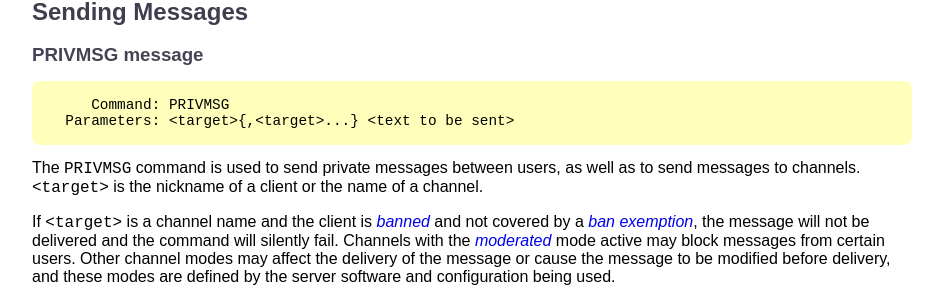
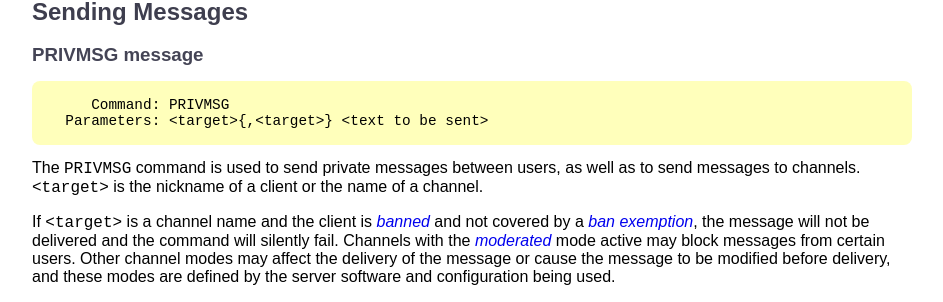
Before and after one commit to ircdocs/modern-irc, a Jekyll site: the page built from index.md, in a window 1280 px wide and 1400 px high, scrolled down 24834 px. Shown: the part 163-465 px from the top of the window, without its empty margins (168-1111 px from the left). Built offline with Jekyll 4.4.1, drawn with Linux system fonts in a browser that asks for light colours; some of the changed text lies outside the part shown.

Commit message:
Unify method of indicating repeating parts

```diff
--- a/index.md
+++ b/index.md
@@ -1000,7 +1000,7 @@ Message Examples:
 ### PRIVMSG message
 
          Command: PRIVMSG
-      Parameters: <target>{,<target>...} <text to be sent>
+      Parameters: <target>{,<target>} <text to be sent>
 
 The `PRIVMSG` command is used to send private messages between users, as well as to send messages to channels. `<target>` is the nickname of a client or the name of a channel.
 
@@ -1047,7 +1047,7 @@ Message Examples:
 ### NOTICE message
 
          Command: NOTICE
-      Parameters: <target>{,<target>...} <text to be sent>
+      Parameters: <target>{,<target>} <text to be sent>
 
 The `NOTICE` command is used to send notices between users, as well as to send notices to channels. `<target>` is interpreted the same way as it is for the [`PRIVMSG`](#privmsg-message) command.
 
@@ -1766,7 +1766,7 @@ Examples:
 
 ### `CHANLIMIT` Parameter
 
-      Format: CHANLIMIT=<prefixes>:[limit],<prefixes>:[limit],...
+      Format: CHANLIMIT=<prefixes>:[limit]{,<prefixes>:[limit]}
 
 The `CHANLIMIT` parameter indicates the number of channels a client may join.
 
@@ -1928,7 +1928,7 @@ Examples:
 
 ### `MAXLIST` Parameter
 
-      Format: MAXLIST=<modes>:<limit>[,<modes>:<limit>,...]
+      Format: MAXLIST=<modes>:<limit>{,<modes>:<limit>}
 
 The `MAXLIST` parameter specifies how many "variable" modes of type A that have been defined in the [`CHANMODES`](#chanmodes-parameter) parameter that a client may set in total on a channel.
 
@@ -2077,7 +2077,7 @@ Examples:
 
 ### `TARGMAX` Parameter
 
-      Format: TARGMAX=[<command>:[limit],<command>:[limit],...]
+      Format: TARGMAX=[<command>:[limit]{,<command>:[limit]}]
 
 Certain client commands MAY contain multiple targets, delimited by a comma `(',',` `0x2C)`. The `TARGMAX` parameter defines the maximum number of targets allowed for commands which accept multiple targets.
 
```
